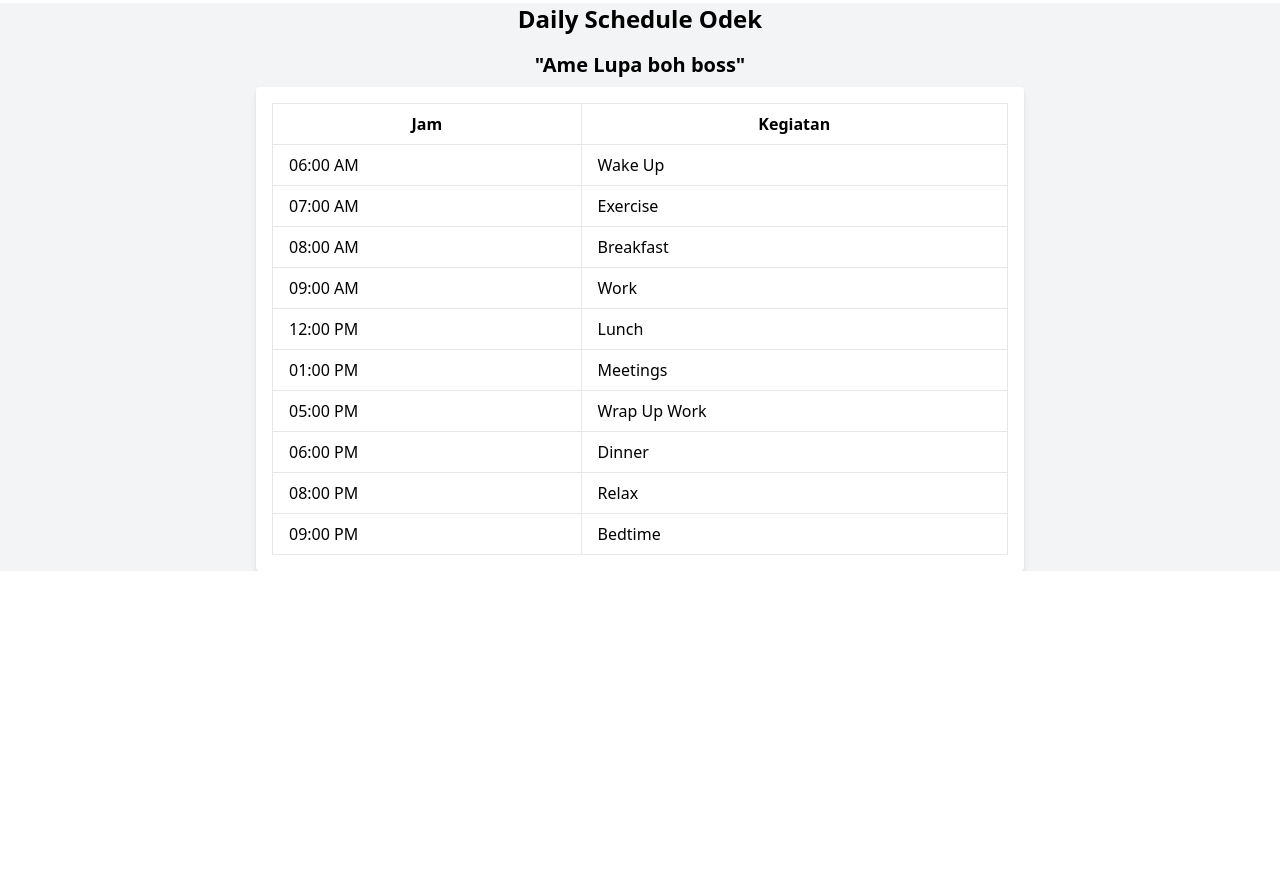
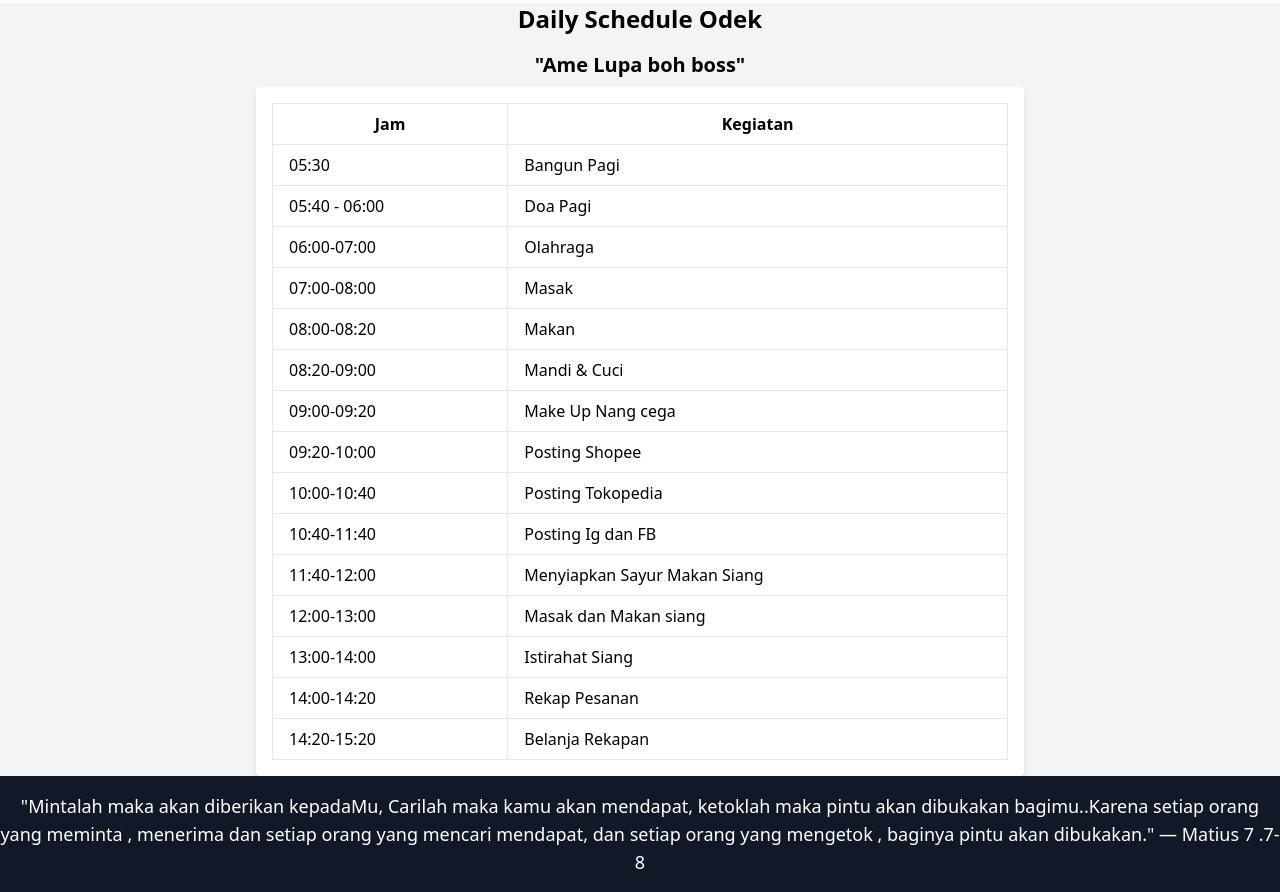
Before and after one commit to erikerkom/odek_daily, a plain HTML site: page index.html in a window 1280 px wide. Shown: the part 445-1337 px from the top of the page. Before the commit the page ends 1016 px from the top, so only its background shows below. Drawn offline with nearby package versions, Linux system fonts and the light colour scheme.

Commit message:
Menambahkan Jadwal sampai Sore

```diff
--- a/index.html
+++ b/index.html
@@ -38,44 +38,65 @@
               </thead>
               <tbody>
                 <tr>
-                  <td class="border px-4 py-2">06:00 AM</td>
-                  <td class="border px-4 py-2">Wake Up</td>
+                  <td class="border px-4 py-2">05:30</td>
+                  <td class="border px-4 py-2">Bangun Pagi</td>
                 </tr>
                 <tr>
-                  <td class="border px-4 py-2">07:00 AM</td>
-                  <td class="border px-4 py-2">Exercise</td>
+                  <td class="border px-4 py-2">05:40 - 06:00</td>
+                  <td class="border px-4 py-2">Doa Pagi</td>
                 </tr>
                 <tr>
-                  <td class="border px-4 py-2">08:00 AM</td>
-                  <td class="border px-4 py-2">Breakfast</td>
+                  <td class="border px-4 py-2">06:00-07:00</td>
+                  <td class="border px-4 py-2">Olahraga</td>
                 </tr>
                 <tr>
-                  <td class="border px-4 py-2">09:00 AM</td>
-                  <td class="border px-4 py-2">Work</td>
+                  <td class="border px-4 py-2">07:00-08:00</td>
+                  <td class="border px-4 py-2">Masak</td>
                 </tr>
                 <tr>
-                  <td class="border px-4 py-2">12:00 PM</td>
-                  <td class="border px-4 py-2">Lunch</td>
+                  <td class="border px-4 py-2">08:00-08:20</td>
+                  <td class="border px-4 py-2">Makan</td>
                 </tr>
                 <tr>
-                  <td class="border px-4 py-2">01:00 PM</td>
-                  <td class="border px-4 py-2">Meetings</td>
+                  <td class="border px-4 py-2">08:20-09:00</td>
+                  <td class="border px-4 py-2">Mandi & Cuci</td>
                 </tr>
                 <tr>
-                  <td class="border px-4 py-2">05:00 PM</td>
-                  <td class="border px-4 py-2">Wrap Up Work</td>
+                  <td class="border px-4 py-2">09:00-09:20</td>
+                  <td class="border px-4 py-2">Make Up Nang cega</td>
                 </tr>
                 <tr>
-                  <td class="border px-4 py-2">06:00 PM</td>
-                  <td class="border px-4 py-2">Dinner</td>
+                  <td class="border px-4 py-2">09:20-10:00</td>
+                  <td class="border px-4 py-2">Posting Shopee</td>
                 </tr>
                 <tr>
-                  <td class="border px-4 py-2">08:00 PM</td>
-                  <td class="border px-4 py-2">Relax</td>
+                  <td class="border px-4 py-2">10:00-10:40</td>
+                  <td class="border px-4 py-2">Posting Tokopedia</td>
                 </tr>
                 <tr>
-                  <td class="border px-4 py-2">09:00 PM</td>
-                  <td class="border px-4 py-2">Bedtime</td>
+                  <td class="border px-4 py-2">10:40-11:40</td>
+                  <td class="border px-4 py-2">Posting Ig dan FB</td>
+                </tr>
+                <tr>
+                <tr>
+                  <td class="border px-4 py-2">11:40-12:00</td>
+                  <td class="border px-4 py-2">Menyiapkan Sayur Makan Siang</td>
+                </tr>
+                <tr>
+                  <td class="border px-4 py-2">12:00-13:00</td>
+                  <td class="border px-4 py-2">Masak dan Makan siang</td>
+                </tr>
+                <tr>
+                  <td class="border px-4 py-2">13:00-14:00</td>
+                  <td class="border px-4 py-2">Istirahat Siang</td>
+                </tr>
+                <tr>
+                  <td class="border px-4 py-2">14:00-14:20</td>
+                  <td class="border px-4 py-2">Rekap Pesanan</td>
+                </tr>
+                <tr>
+                  <td class="border px-4 py-2">14:20-15:20</td>
+                  <td class="border px-4 py-2">Belanja Rekapan</td>
                 </tr>
               </tbody>
             </table>
@@ -84,6 +105,14 @@
       </div>
  </section>
 
+
+
+ <footer class="bg-gray-900 text-white py-4 text-center">
+  <div class="container mx-auto">
+    <p class="text-lg">"Mintalah maka akan diberikan kepadaMu, Carilah maka kamu akan mendapat, ketoklah maka pintu akan dibukakan bagimu..Karena setiap orang yang meminta , menerima dan setiap orang yang mencari mendapat, dan setiap orang yang mengetok , baginya pintu akan dibukakan." — Matius 7 .7-8</p>
+  </div>
+</footer>
+
   <!-- Link to Tailwind CSS (Optional: Only needed if not already included via CDN) -->
   <!-- <link href="your-tailwind-css-path" rel="stylesheet"> -->
 </body>
```
